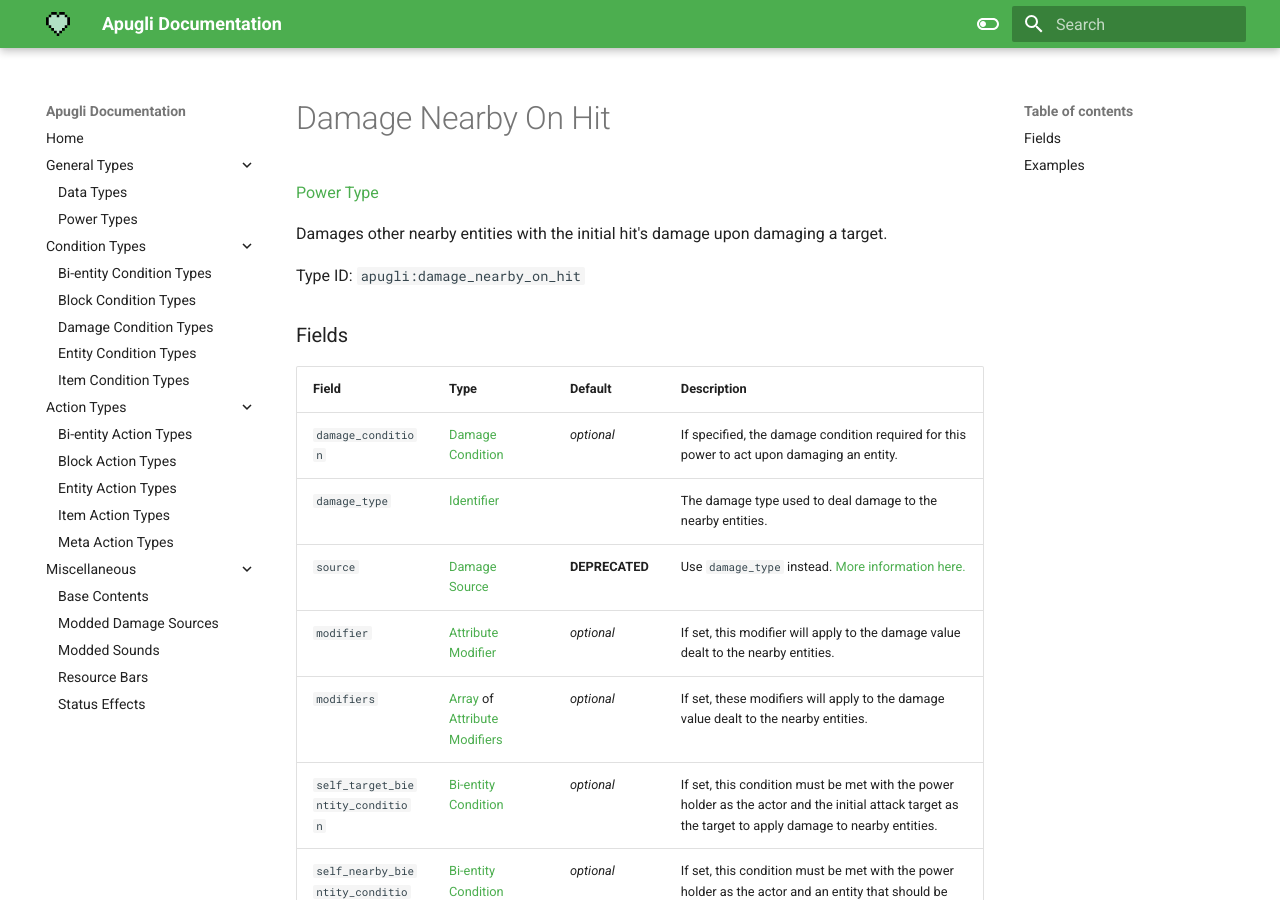
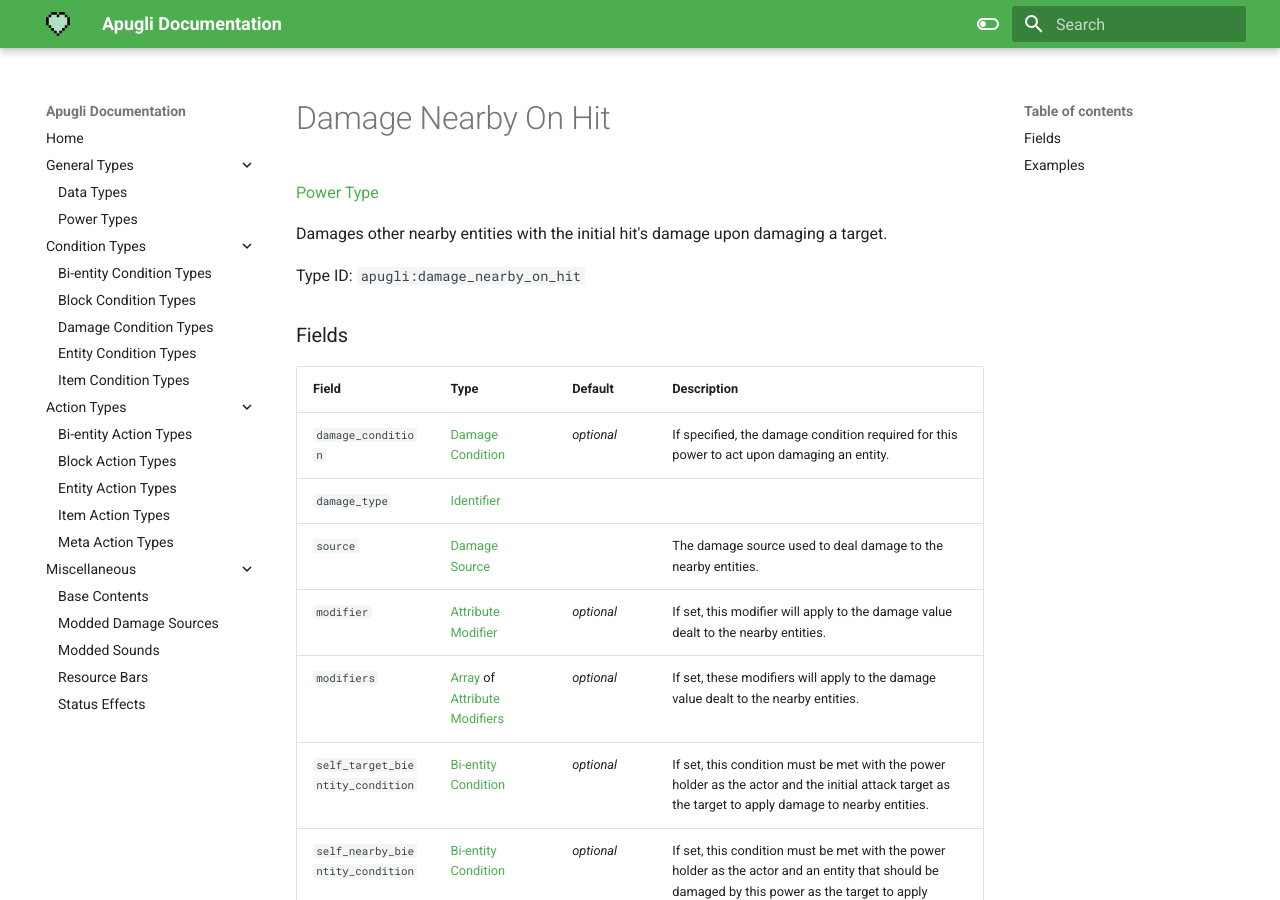
Before and after one commit to MerchantPug/apugli-docs, an MkDocs documentation site: the page built from docs/types/power_types/damage_nearby_on_hit.md, in a window 1280 px wide and 900 px high. Built offline with MkDocs 1.6.1 and Material for MkDocs 9.7.7, drawn with Linux system fonts in a browser that asks for light colours.

Commit message:
Remove `damage_type` fields from docs.
- This feature doesn't exist on 1.19.2

```diff
--- a/docs/types/power_types/damage_nearby_on_hit.md
+++ b/docs/types/power_types/damage_nearby_on_hit.md
@@ -17,8 +17,8 @@ Type ID: `apugli:damage_nearby_on_hit`
 Field | Type | Default | Description
 ------|------|---------|------------
 `damage_condition` | [Damage Condition](https://origins.readthedocs.io/en/latest/types/damage_condition_types/) | *optional* | If specified, the damage condition required for this power to act upon damaging an entity.
-`damage_type` | [Identifier](https://origins.readthedocs.io/en/latest/types/data_types/identifier/) | | The damage type used to deal damage to the nearby entities.
-`source` | [Damage Source](https://origins.readthedocs.io/en/latest/types/data_types/damage_source/) | **DEPRECATED** | Use `damage_type` instead. [More information here.](https://gist.github.com/apace100/bfbf82a8f9d6bd2db13e4feaf653a6b0)
+`damage_type` | [Identifier](https://origins.readthedocs.io/en/latest/types/data_types/identifier/) | |
+`source` | [Damage Source](https://origins.readthedocs.io/en/latest/types/data_types/damage_source/) | | The damage source used to deal damage to the nearby entities.
 `modifier` | [Attribute Modifier](https://origins.readthedocs.io/en/latest/types/data_types/attribute_modifier/) | *optional* | If set, this modifier will apply to the damage value dealt to the nearby entities.
 `modifiers` | [Array](https://origins.readthedocs.io/en/latest/types/data_types/array/) of [Attribute Modifiers](https://origins.readthedocs.io/en/latest/types/data_types/attribute_modifier/) | *optional* | If set, these modifiers will apply to the damage value dealt to the nearby entities.
 `self_target_bientity_condition` | [Bi-entity Condition](https://origins.readthedocs.io/en/latest/types/bientity_condition_types/) | *optional* | If set, this condition must be met with the power holder as the actor and the initial attack target as the target to apply damage to nearby entities.
```
Also changed, not shown: docs/types/entity_condition_types/can_take_damage.md (+1 -2 lines), docs/types/power_types/damage_nearby_when_hit.md (+1 -2 lines), docs/types/power_types/rocket_jump.md (+1 -2 lines).
